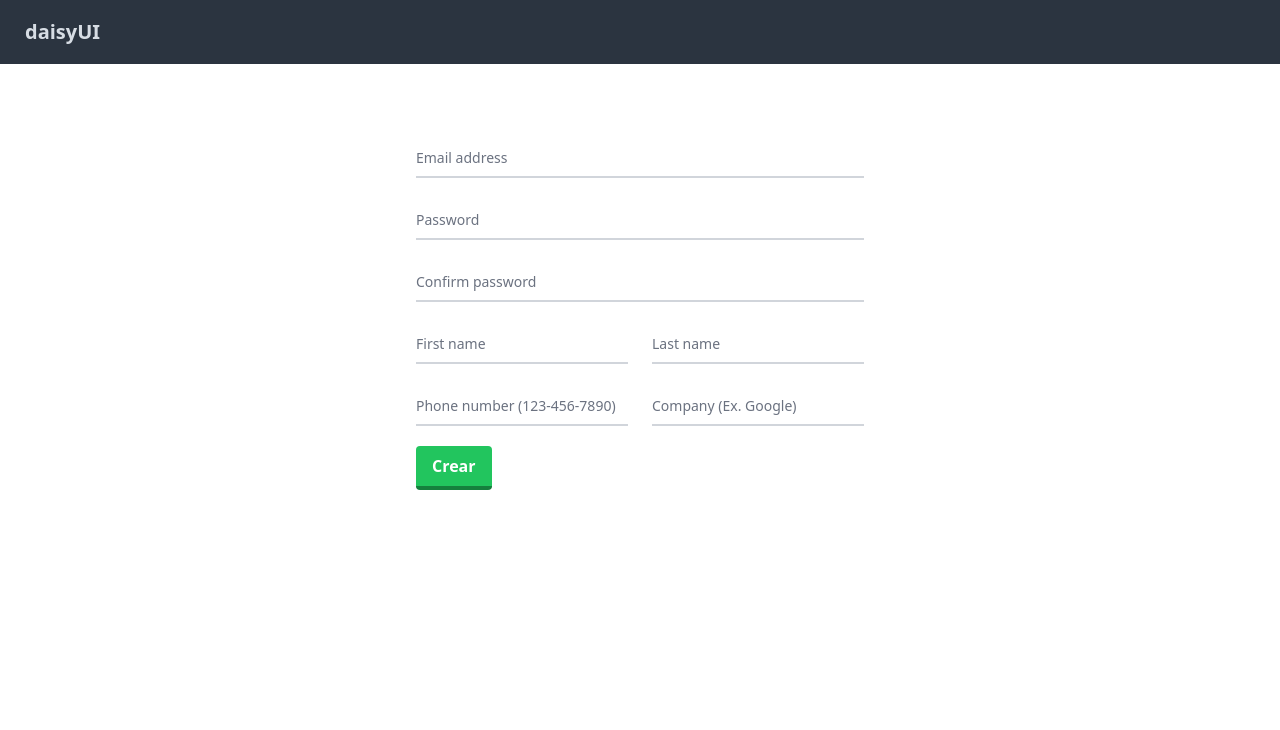
After one commit to Xx-IKERO-90-xX/flask-tailwind, a Flask app: page /clients/new in a window 1280 px wide. The commit adds this page. Shown: the top 730 px of the page. Run offline with Flask 3, Linux system fonts and the light colour scheme; style sheets or scripts are compiled from the project's sources; some libraries are stand-ins or nearby versions.

Commit message:
Empezamos a desarrollar el formulario de crear clientes

```diff
--- a/routes/clients_route.py
+++ b/routes/clients_route.py
@@ -14,3 +14,8 @@ clients = Blueprint('clients', __name__)
 async def index():
     clients = db.session.query(Client).all()
     return render_template('clients/index.jinja', clients=clients)
+
+@clients.route('/clients/new', methods=['GET', 'POST'])
+async def create_client():
+    if request.method == 'GET':
+        return render_template('clients/create.jinja')
--- a/tailwind.config.js
+++ b/tailwind.config.js
@@ -7,5 +7,9 @@ module.exports = {
   plugins: [
     require('daisyui'),
     require('flowbite/plugin'),
+    require('@tailwindcss/typography'),
+    require('@tailwindcss/forms'),
+    require('@tailwindcss/aspect-ratio'),
+    require('@tailwindcss/container-queries'),
   ],
 }
--- /dev/null
+++ b/templates/clients/create.jinja
@@ -0,0 +1,44 @@
+{%extends 'base.jinja'%}
+
+{%block title%} Nuevo Cliente {%endblock%}
+
+{%block content%}
+<br><br><br>
+
+<form class="max-w-md mx-auto">
+  <div class="relative z-0 w-full mb-5 group">
+      <input type="email" name="floating_email" id="floating_email" class="block py-2.5 px-0 w-full text-sm text-gray-900 bg-transparent border-0 border-b-2 border-gray-300 appearance-none dark:text-white dark:border-gray-600 dark:focus:border-blue-500 focus:outline-none focus:ring-0 focus:border-blue-600 peer" placeholder=" " required />
+      <label for="floating_email" class="peer-focus:font-medium absolute text-sm text-gray-500 dark:text-gray-400 duration-300 transform -translate-y-6 scale-75 top-3 -z-10 origin-[0] peer-focus:start-0 rtl:peer-focus:translate-x-1/4 rtl:peer-focus:left-auto peer-focus:text-blue-600 peer-focus:dark:text-blue-500 peer-placeholder-shown:scale-100 peer-placeholder-shown:translate-y-0 peer-focus:scale-75 peer-focus:-translate-y-6">Email address</label>
+  </div>
+  <div class="relative z-0 w-full mb-5 group">
+      <input type="password" name="floating_password" id="floating_password" class="block py-2.5 px-0 w-full text-sm text-gray-900 bg-transparent border-0 border-b-2 border-gray-300 appearance-none dark:text-white dark:border-gray-600 dark:focus:border-blue-500 focus:outline-none focus:ring-0 focus:border-blue-600 peer" placeholder=" " required />
+      <label for="floating_password" class="peer-focus:font-medium absolute text-sm text-gray-500 dark:text-gray-400 duration-300 transform -translate-y-6 scale-75 top-3 -z-10 origin-[0] peer-focus:start-0 rtl:peer-focus:translate-x-1/4 peer-focus:text-blue-600 peer-focus:dark:text-blue-500 peer-placeholder-shown:scale-100 peer-placeholder-shown:translate-y-0 peer-focus:scale-75 peer-focus:-translate-y-6">Password</label>
+  </div>
+  <div class="relative z-0 w-full mb-5 group">
+      <input type="password" name="repeat_password" id="floating_repeat_password" class="block py-2.5 px-0 w-full text-sm text-gray-900 bg-transparent border-0 border-b-2 border-gray-300 appearance-none dark:text-white dark:border-gray-600 dark:focus:border-blue-500 focus:outline-none focus:ring-0 focus:border-blue-600 peer" placeholder=" " required />
+      <label for="floating_repeat_password" class="peer-focus:font-medium absolute text-sm text-gray-500 dark:text-gray-400 duration-300 transform -translate-y-6 scale-75 top-3 -z-10 origin-[0] peer-focus:start-0 rtl:peer-focus:translate-x-1/4 peer-focus:text-blue-600 peer-focus:dark:text-blue-500 peer-placeholder-shown:scale-100 peer-placeholder-shown:translate-y-0 peer-focus:scale-75 peer-focus:-translate-y-6">Confirm password</label>
+  </div>
+  <div class="grid md:grid-cols-2 md:gap-6">
+    <div class="relative z-0 w-full mb-5 group">
+        <input type="text" name="floating_first_name" id="floating_first_name" class="block py-2.5 px-0 w-full text-sm text-gray-900 bg-transparent border-0 border-b-2 border-gray-300 appearance-none dark:text-white dark:border-gray-600 dark:focus:border-blue-500 focus:outline-none focus:ring-0 focus:border-blue-600 peer" placeholder=" " required />
+        <label for="floating_first_name" class="peer-focus:font-medium absolute text-sm text-gray-500 dark:text-gray-400 duration-300 transform -translate-y-6 scale-75 top-3 -z-10 origin-[0] peer-focus:start-0 rtl:peer-focus:translate-x-1/4 peer-focus:text-blue-600 peer-focus:dark:text-blue-500 peer-placeholder-shown:scale-100 peer-placeholder-shown:translate-y-0 peer-focus:scale-75 peer-focus:-translate-y-6">First name</label>
+    </div>
+    <div class="relative z-0 w-full mb-5 group">
+        <input type="text" name="floating_last_name" id="floating_last_name" class="block py-2.5 px-0 w-full text-sm text-gray-900 bg-transparent border-0 border-b-2 border-gray-300 appearance-none dark:text-white dark:border-gray-600 dark:focus:border-blue-500 focus:outline-none focus:ring-0 focus:border-blue-600 peer" placeholder=" " required />
+        <label for="floating_last_name" class="peer-focus:font-medium absolute text-sm text-gray-500 dark:text-gray-400 duration-300 transform -translate-y-6 scale-75 top-3 -z-10 origin-[0] peer-focus:start-0 rtl:peer-focus:translate-x-1/4 peer-focus:text-blue-600 peer-focus:dark:text-blue-500 peer-placeholder-shown:scale-100 peer-placeholder-shown:translate-y-0 peer-focus:scale-75 peer-focus:-translate-y-6">Last name</label>
+    </div>
+  </div>
+  <div class="grid md:grid-cols-2 md:gap-6">
+    <div class="relative z-0 w-full mb-5 group">
+        <input type="tel" pattern="[0-9]{3}-[0-9]{3}-[0-9]{4}" name="floating_phone" id="floating_phone" class="block py-2.5 px-0 w-full text-sm text-gray-900 bg-transparent border-0 border-b-2 border-gray-300 appearance-none dark:text-white dark:border-gray-600 dark:focus:border-blue-500 focus:outline-none focus:ring-0 focus:border-blue-600 peer" placeholder=" " required />
+        <label for="floating_phone" class="peer-focus:font-medium absolute text-sm text-gray-500 dark:text-gray-400 duration-300 transform -translate-y-6 scale-75 top-3 -z-10 origin-[0] peer-focus:start-0 rtl:peer-focus:translate-x-1/4 peer-focus:text-blue-600 peer-focus:dark:text-blue-500 peer-placeholder-shown:scale-100 peer-placeholder-shown:translate-y-0 peer-focus:scale-75 peer-focus:-translate-y-6">Phone number (123-456-7890)</label>
+    </div>
+    <div class="relative z-0 w-full mb-5 group">
+        <input type="text" name="floating_company" id="floating_company" class="block py-2.5 px-0 w-full text-sm text-gray-900 bg-transparent border-0 border-b-2 border-gray-300 appearance-none dark:text-white dark:border-gray-600 dark:focus:border-blue-500 focus:outline-none focus:ring-0 focus:border-blue-600 peer" placeholder=" " required />
+        <label for="floating_company" class="peer-focus:font-medium absolute text-sm text-gray-500 dark:text-gray-400 duration-300 transform -translate-y-6 scale-75 top-3 -z-10 origin-[0] peer-focus:start-0 rtl:peer-focus:translate-x-1/4 peer-focus:text-blue-600 peer-focus:dark:text-blue-500 peer-placeholder-shown:scale-100 peer-placeholder-shown:translate-y-0 peer-focus:scale-75 peer-focus:-translate-y-6">Company (Ex. Google)</label>
+    </div>
+  </div>
+  <button type="submit" class="bg-green-500 hover:bg-green-400 text-white font-bold py-2 px-4 border-b-4 border-green-700 hover:border-green-500 rounded">Crear</button>
+</form>
+
+{%endblock%}
--- a/templates/clients/index.jinja
+++ b/templates/clients/index.jinja
@@ -24,10 +24,11 @@
                 </th>
                 <th scope="col" class="px-6 py-3">
                     <div class="flex items-center">
-                        <button
+                        <a
+                            href="{{url_for('clients.create_client')}}"
                             class="bg-green-500 hover:bg-green-400 text-white font-bold py-2 px-4 border-b-4 border-green-700 hover:border-green-500 rounded">
                             Nuevo
-                        </button>
+                        </a>
                     </div>
                 </th>
             </tr>
```
